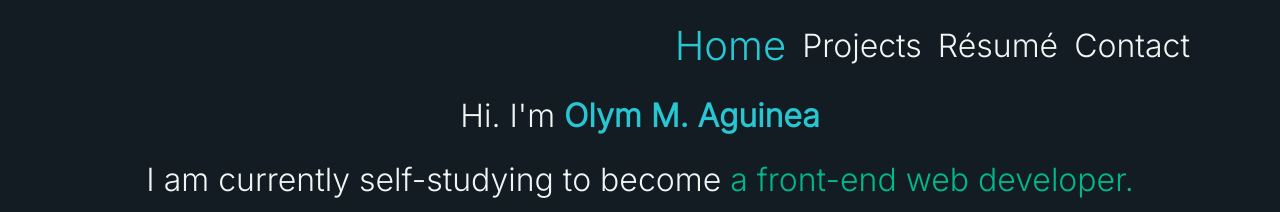
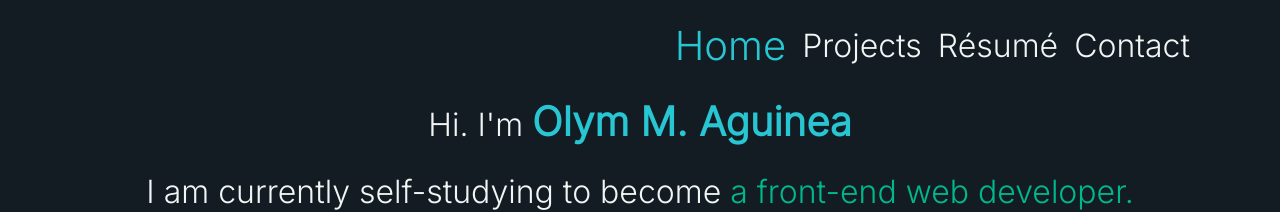
Before and after one commit to 0lymAguinea/0lymAguinea.github.io, a React (Vite) app in the folder 0lymWebsite/: page / in a window 1280 px wide. Shown: the top 212 px of the page. Built offline with nearby package versions, Linux system fonts and the light colour scheme.

Commit message:
Increase name font size

```diff
--- a/0lymWebsite/src/component/AboutMe.jsx
+++ b/0lymWebsite/src/component/AboutMe.jsx
@@ -5,7 +5,7 @@ function PersonalInfo() {
   return (
     <>
       <p className="fs-2">
-        Hi. I'm <span className="name fs-2 fw-semibold">Olym M. Aguinea</span>{" "}
+        Hi. I'm <span className="name fs-1 fw-semibold">Olym M. Aguinea</span>{" "}
       </p>
       <p className="fs-2">
         I am currently self-studying to become{" "}
```
